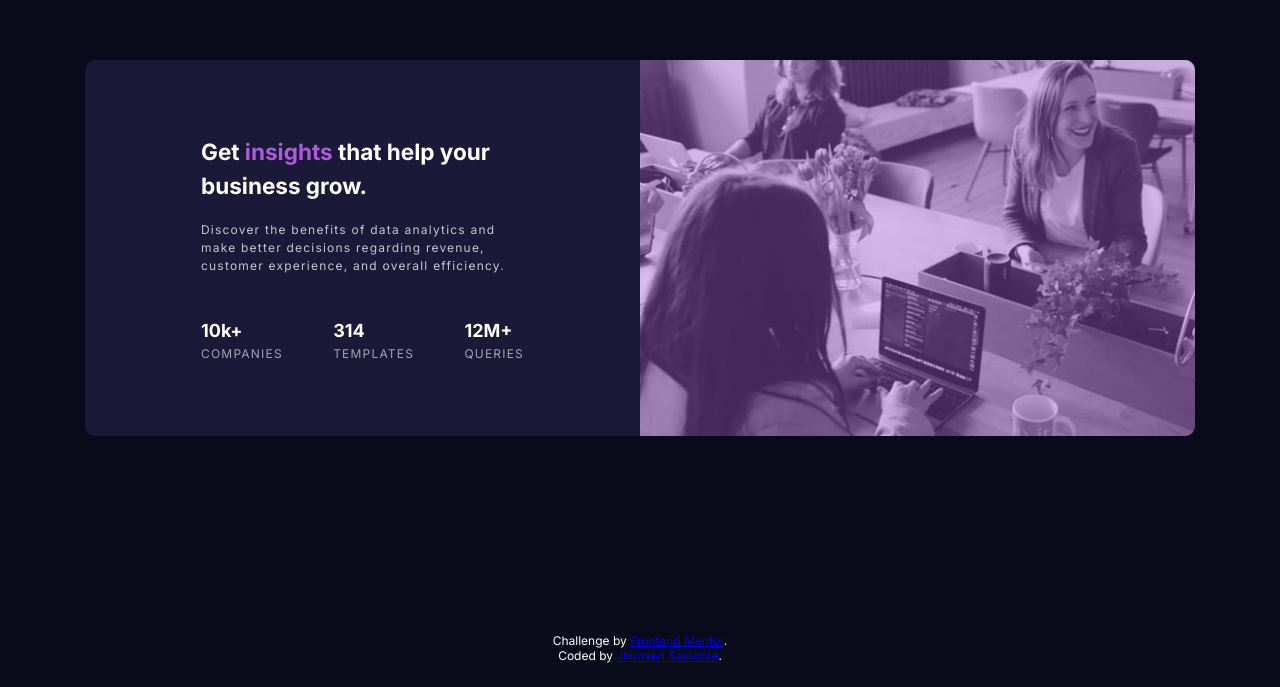
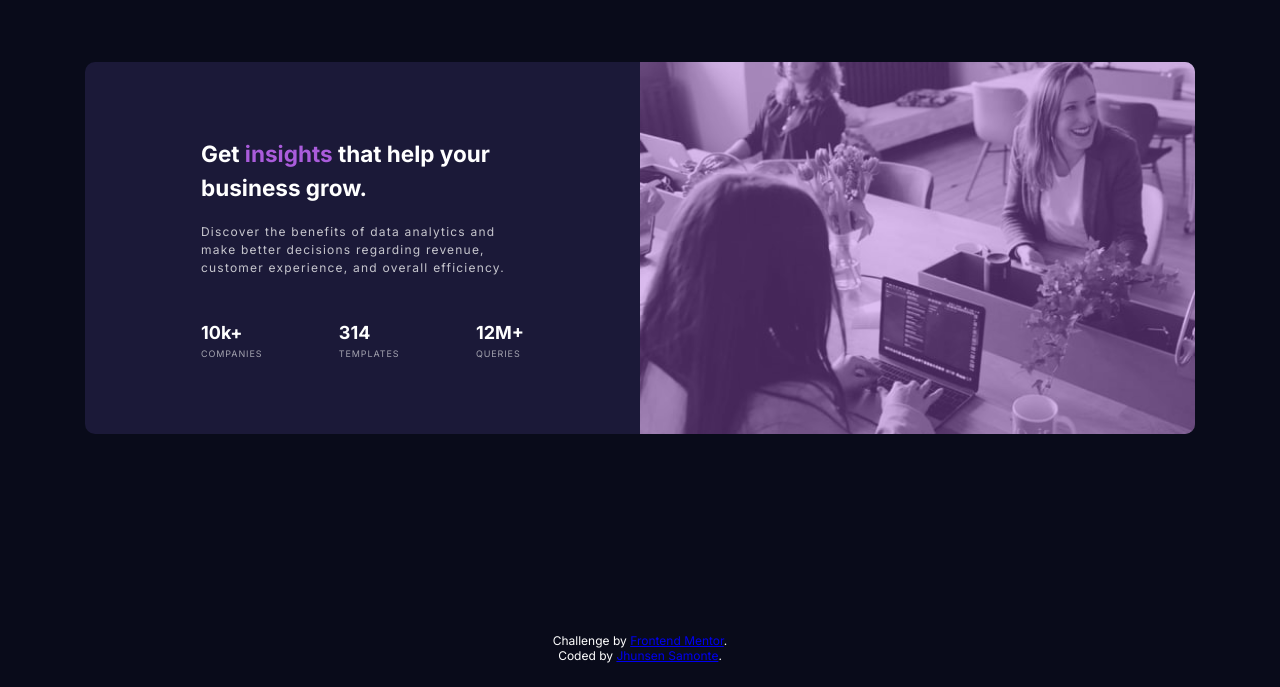
Before and after one commit to jhunxein/frontendmentor-easy12, a website: page index.html in a window 1280 px wide. Shown: the part 113-800 px from the top of the page. Drawn offline with Linux system fonts and the light colour scheme.

Commit message:
adjust status font

```diff
--- a/main.css
+++ b/main.css
@@ -121,7 +121,7 @@ footer {
 
 .status p {
 	text-transform: uppercase;
-	font-size: 0.8em;
+	font-size: 0.6em;
 	color: var(--color-neutral-3);
 	letter-spacing: 0.1em;
 	margin-bottom: 1em;
@@ -132,7 +132,7 @@ footer {
 	letter-spacing: 0;
 	color: var(--color-neutral-1);
 	font-weight: 700;
-	font-size: 1.5em;
+	font-size: 2em;
 	text-transform: none;
 	display: block;
 }
@@ -215,9 +215,6 @@ footer {
 		font-size: 1.5em;
 	}
 
-	.wrapper > p {
-	}
-
 	.status {
 		display: flex;
 		flex-direction: row;
```
